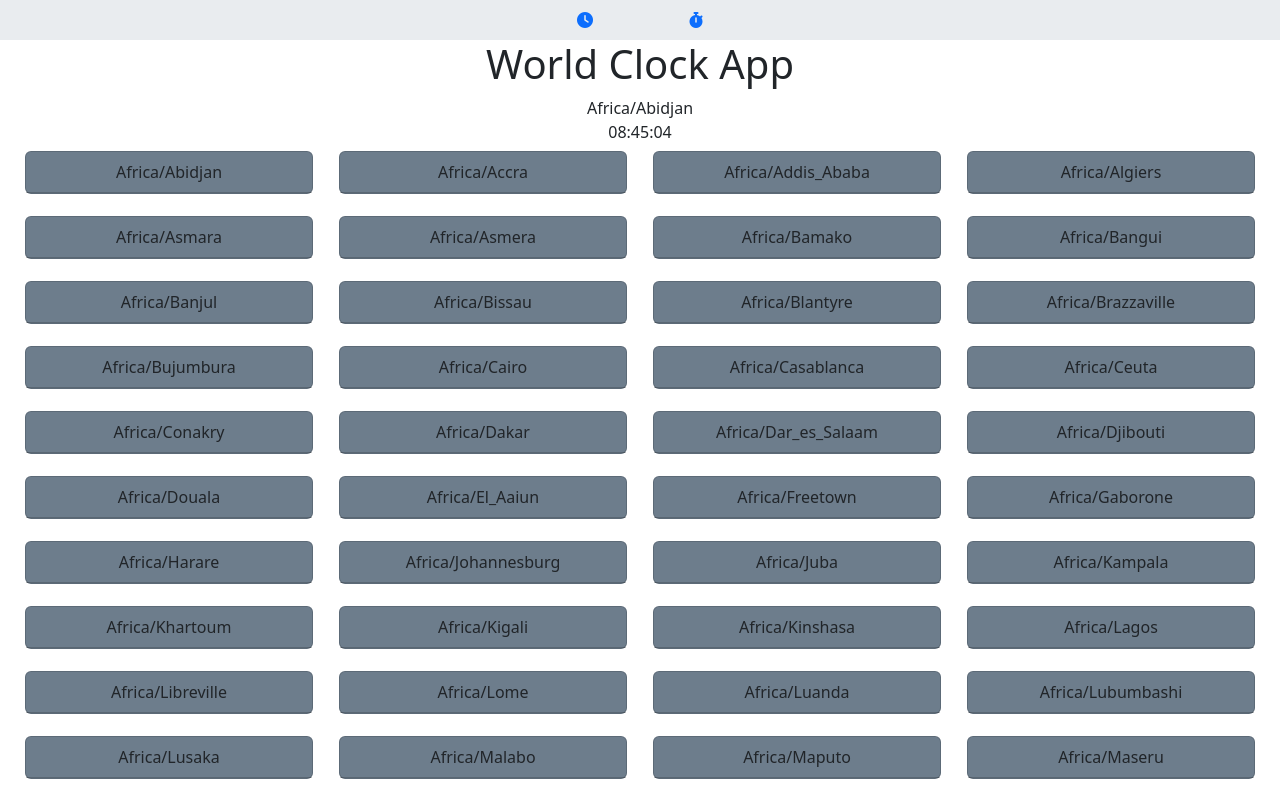
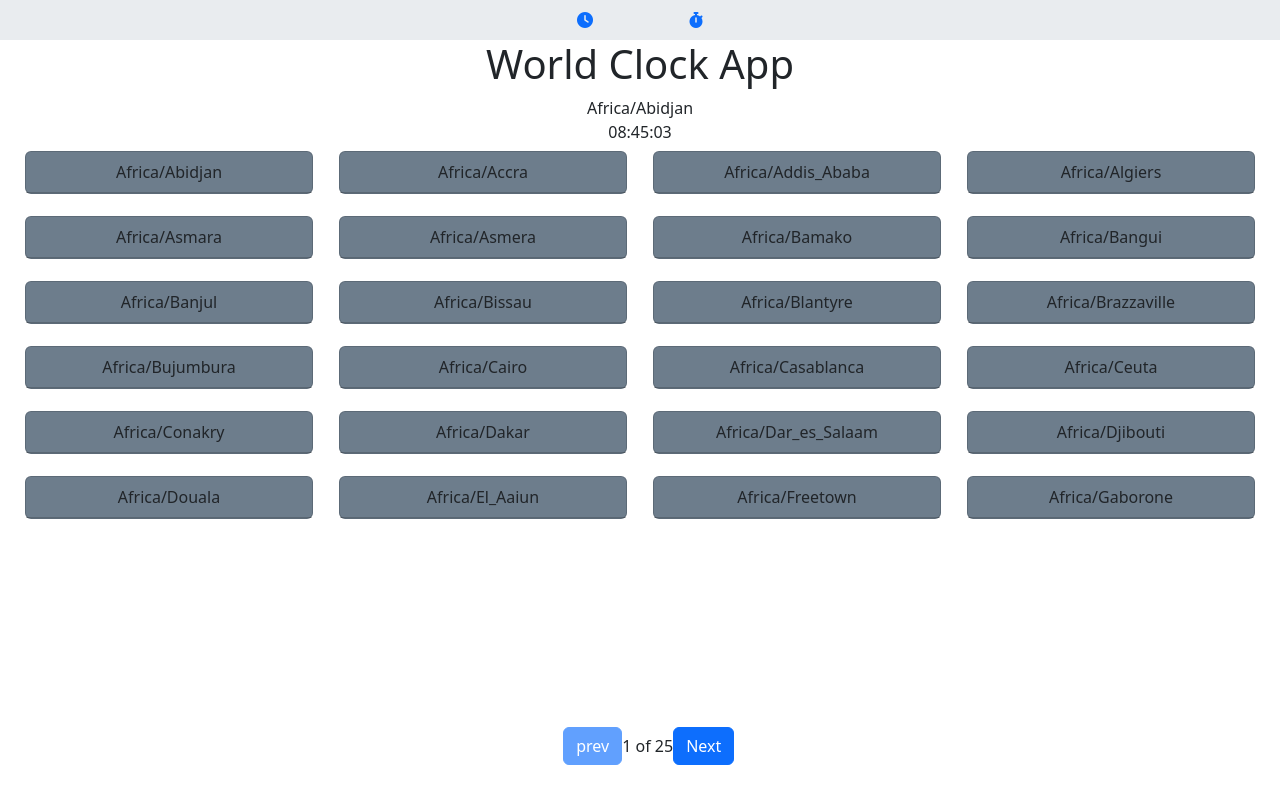
Before and after one commit to devendrathakur2520/World-Clock, a React (Create React App) app: page / in a window 1280 px wide. Shown: the top 799 px of the page. Built offline with nearby package versions, Linux system fonts and the light colour scheme.

Commit message:
adding Pagination

```diff
--- a/src/App.js
+++ b/src/App.js
@@ -11,8 +11,6 @@ function App() {
         <Navbar />
         <Routes>
           <Route path="/" element={<Countries />} />
-        </Routes>
-        <Routes>
           <Route path="/stopwatch" element={<StopWatch />} />
         </Routes>
         {/* <Countries /> */}
--- a/src/components/ControlButton.js
+++ b/src/components/ControlButton.js
@@ -1,18 +1,29 @@
 import React from "react";
-import "./ControlButton.css";
 
 export default function ControlButtons(props) {
   const StartButton = (
-    <div className="btn btn-one btn-start" onClick={props.handleStart}>
+    <div
+      className="btn btn-one btn-start"
+      style={{ color: "aquamarine" }}
+      onClick={props.handleStart}
+    >
       Start
     </div>
   );
   const ActiveButtons = (
     <div className="btn-grp">
-      <div className="btn btn-two" onClick={props.handleReset}>
+      <div
+        className="btn btn-two"
+        style={{ color: "darkred" }}
+        onClick={props.handleReset}
+      >
         Reset
       </div>
-      <div className="btn btn-one" onClick={props.handlePauseResume}>
+      <div
+        className="btn btn-one"
+        style={{ color: "#adad1b" }}
+        onClick={props.handlePauseResume}
+      >
         {props.isPaused ? "Resume" : "Pause"}
       </div>
     </div>
--- a/src/components/Countries.js
+++ b/src/components/Countries.js
@@ -17,15 +17,34 @@ function Countries() {
     setSelectedCountry(country);
   };
 
+  const ItemsPerPage = 24;
+  const [currentPage, setCurrentPage] = useState(0);
+
+  const startPage = currentPage * ItemsPerPage;
+  const endPage = startPage + ItemsPerPage;
+  const displayItems = countries.slice(startPage, endPage);
+  const nPage = Math.ceil(countries.length / ItemsPerPage);
+
+  const prevPage = () => {
+    if (currentPage !== startPage) {
+      setCurrentPage(currentPage - 1);
+    }
+  };
+  const nextPage = () => {
+    if (currentPage !== nPage) {
+      setCurrentPage(currentPage + 1);
+    }
+  };
+
   return (
     <>
       <div className="App">
         <h1>World Clock App</h1>
-
         <Clock timezone={selectedCountry} />
         <div className="clocks">
-          {countries.map((country) => (
+          {displayItems.map((country) => (
             <Button
+              key={country}
               style={{ backgroundColor: "white", borderColor: "white" }}
               onClick={() => handlChange(country)}
             >
@@ -39,22 +58,29 @@ function Countries() {
           ))}
         </div>
       </div>
+      <div
+        style={{
+          position: "fixed",
+          bottom: "35px",
+          display: "flex",
+          alignItems: "center",
+          marginLeft: "44%",
+        }}
+      >
+        <Button onClick={() => prevPage()} disabled={currentPage === 0}>
+          {" "}
+          prev{" "}
+        </Button>
+        {currentPage + 1} of {nPage}
+        <Button
+          onClick={() => nextPage()}
+          disabled={endPage >= countries.length}
+        >
+          Next
+        </Button>
+      </div>
     </>
   );
 }
 
 export default Countries;
-
-/* <div className="country-selector">
-          <label>Select a country: </label>
-          <select
-            value={selectedCountry}
-            onChange={(e) => setSelectedCountry(e.target.value)}
-          >
-            {countries.map((country) => (
-              <option key={country} value={country}>
-                {country}
-              </option>
-            ))}
-          </select>
-        </div> */
--- a/src/components/Navbar.js
+++ b/src/components/Navbar.js
@@ -11,10 +11,10 @@ function CollapsibleExample() {
         <Navbar.Collapse id="responsive-navbar-nav">
           <Nav className=" " style={{ margin: "auto" }}>
             <Link className="mx-5" to="/">
-              <i class="fa-solid fa-clock"></i>
+              <i className="fa-solid fa-clock"></i>
             </Link>
             <Link className="mx-5" to="/stopwatch">
-              <i class="fa-solid fa-stopwatch"></i>
+              <i className="fa-solid fa-stopwatch"></i>
             </Link>
           </Nav>
         </Navbar.Collapse>
--- a/src/components/StopWatch.js
+++ b/src/components/StopWatch.js
@@ -38,9 +38,12 @@ function StopWatch() {
   };
 
   return (
+    <>
+      <h1>Stop-Watch</h1>
+
       <div
         className="stop-watch"
-      style={{ justifyContent: "center", margin: "auto" }}
+        style={{ justifyContent: "center", margin: "auto", height: "    " }}
       >
         <Timer time={time} />
         <ControlButtons
@@ -51,6 +54,7 @@ function StopWatch() {
           handleReset={handleReset}
         />
       </div>
+    </>
   );
 }
 
```
Also changed, not shown: src/components/ControlButton.css (deleted, +0 -32 lines). Lines whose indentation alone changed are shown as unchanged.
